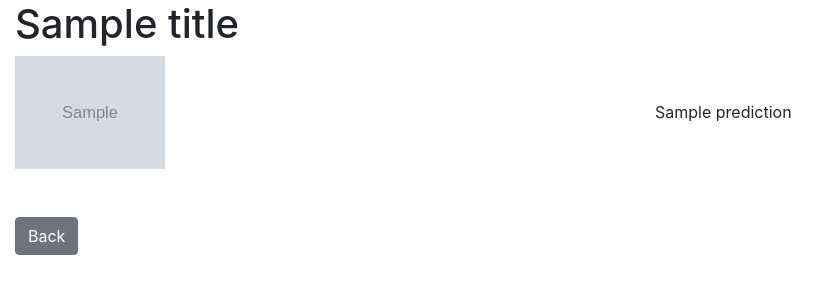
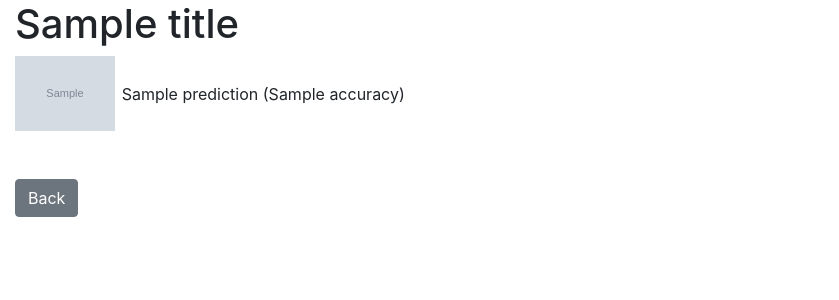
Before and after one commit to davy-datascience/monkey_recognition, a Flask app: template templates/monkey_recognition/predict.html in a window 1280 px wide. Shown: the top 300 px of the page, without its empty margins (0-839 px from the left). Run offline with Flask 2, Linux system fonts and the light colour scheme; the template is opened without the code that fills it: most values are stand-ins (such as "Sample title", 1, 10 or a date in 2020); grey boxes marked "Sample" are stand-in pictures; parts of the project's set-up code (start-up, migrations or seed data) failed here and were passed over; some libraries are stand-ins or nearby versions.

Commit message:
refactor

```diff
--- a/monkey_recognition/classes/prediction.py
+++ b/monkey_recognition/classes/prediction.py
@@ -3,9 +3,10 @@ from bson.json_util import loads
 
 
 class Prediction:
-    def __init__(self, img, prediction):
+    def __init__(self, img, prediction, accuracy):
         self.img = img
         self.prediction = prediction
+        self.accuracy = accuracy
 
 
 class PredictionEncoder(JSONEncoder):
--- a/monkey_recognition/monkey_recognition.py
+++ b/monkey_recognition/monkey_recognition.py
@@ -28,11 +28,11 @@ def get_monkey_prediction():
 
             images = np.vstack([x])
             classes = model.predict(images, batch_size=10)
-
-            result = np.where(classes[0] == np.amax(classes[0]))
+            best_prediction = np.amax(classes[0])
+            result = np.where(classes[0] == best_prediction)
             index_specy = result[0][0]
             prediction_label = labels["common_name"].iloc[index_specy]
-            prediction = Prediction(uploaded_file.filename, prediction_label)
+            prediction = Prediction(uploaded_file.filename, prediction_label, str(best_prediction)[:5])
             predictions.append(prediction)
     predictions_json = get_predictions_json(predictions)
     predictions_str = json.dumps(predictions_json)
--- a/templates/monkey_recognition/predict.html
+++ b/templates/monkey_recognition/predict.html
@@ -6,11 +6,11 @@
     <h1>{{title}}</h1>
     {% for pred in predictions %}
         <div class="row">
-            <div class="col">
-                <img src="static/uploads/{{ pred.img }}" width="150" />
+            <div class="col-1">
+                <img src="static/uploads/{{ pred.img }}" width="100" />
             </div>
             <div class="col my-auto">
-                {{pred.prediction}}
+                {{pred.prediction}} ({{pred.accuracy}})
             </div>
         </div>
         <br/>
```
